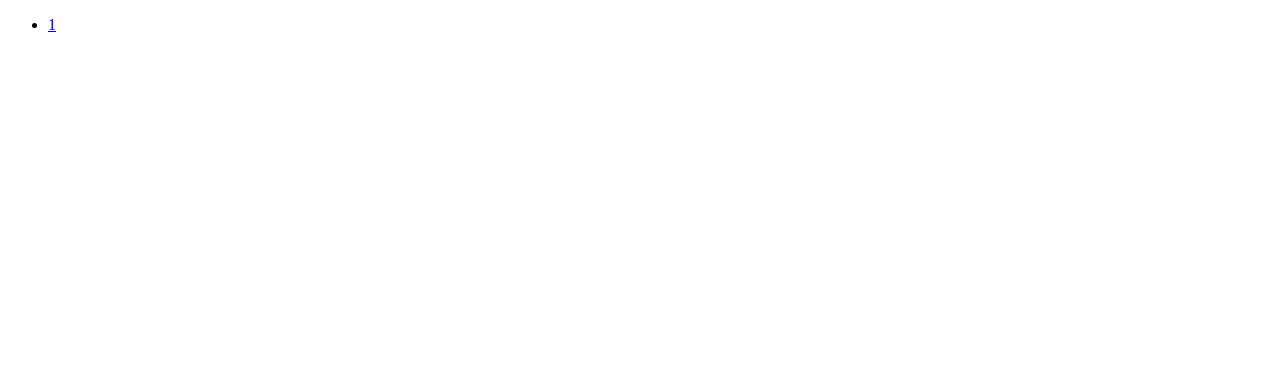
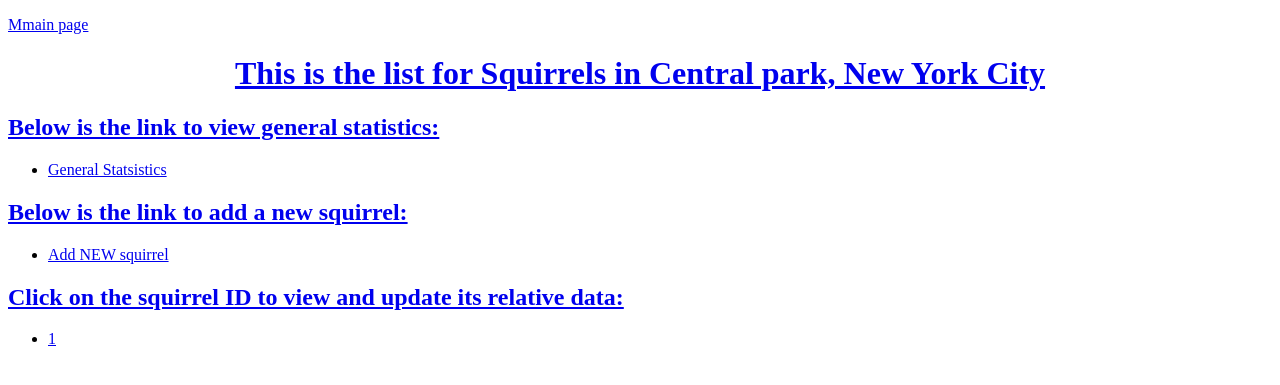
Before and after one commit to HeZhou0715/S-Tracker, a Django app: page /sightings/ in a window 1280 px wide. Before the commit the part shown is almost empty. Shown: the top 385 px of the page. Run offline with Django 3.2, Linux system fonts and the light colour scheme; tables that the repository leaves empty hold one stand-in row (values such as "Sample post").

Commit message:
finish list.html

```diff
--- a/app/templates/app/list.html
+++ b/app/templates/app/list.html
@@ -1,10 +1,26 @@
 <!doctype html>
 <html>
+    <head>
+            <title>Sighting</title>
+            <p><a href = ' '> Mmain page </ a></p >
+            <h1 align="center"> This is the list for Squirrels in Central park, New York City </h1>
+    </head>
     <body>
+            <h2> Below is the link to view general statistics:</h2>
+            <ul>
+                    <li><p> <a href = '/sightings/stats'> General Statsistics </ a></p ></li>
+            </ul>
+            <h2> Below is the link to add a new squirrel:</h2>
+            <ul>
+                    <li><p> <a href = '/sightings/add'> Add NEW squirrel </ a> </p ></li>
+            </ul>
+            <h2> Click on the squirrel ID to view and update its relative data:</h2>
+            <p>
                     <ul>
                             {% for s in squirrels %}
-      <li><a href="{% url 'app:edit' s.unique_squirrel_id %}">{{ s }}</a></li>
+                            <li><a href = "{% url 'app:edit' s.unique_squirrel_id %}">{{ s }}</ a></li>
                             {% endfor %}
                     </ul>
+            </p >
     </body>
 </html>
```
Lines whose indentation alone changed are shown as unchanged.
